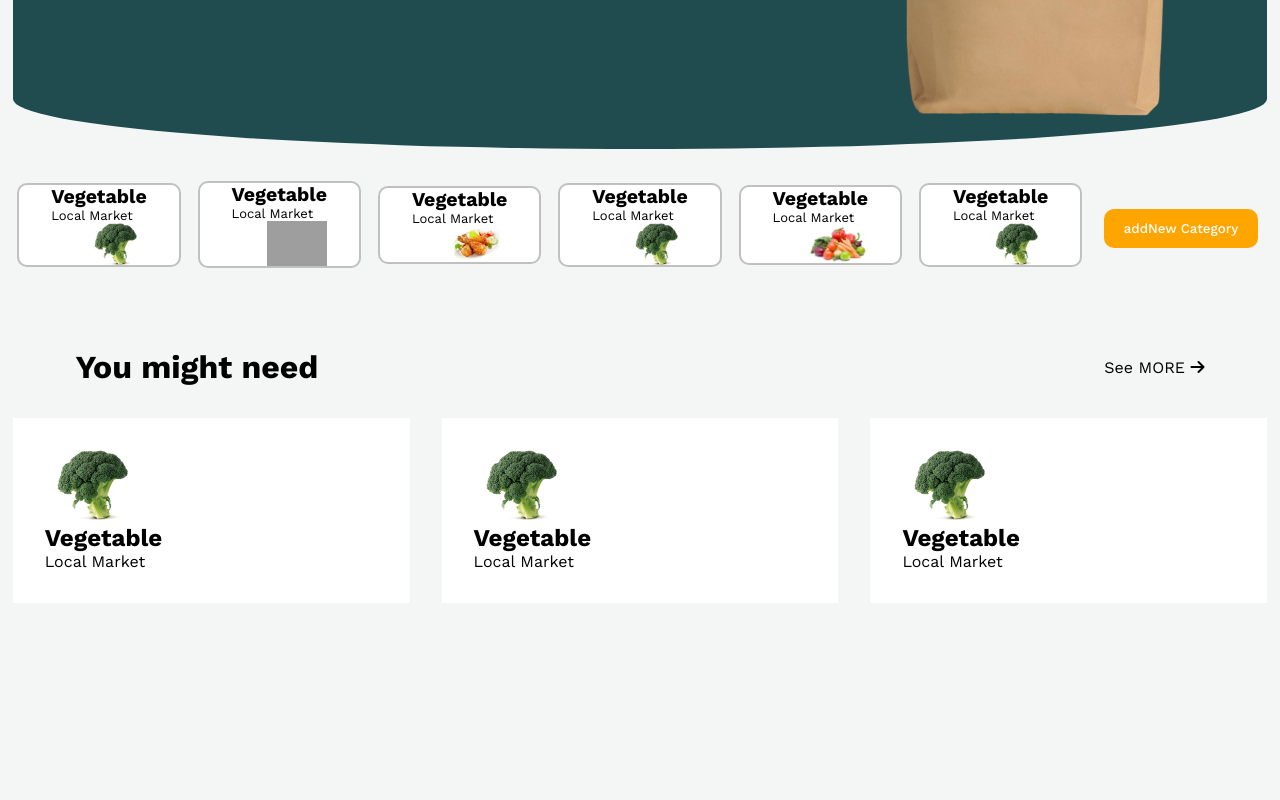
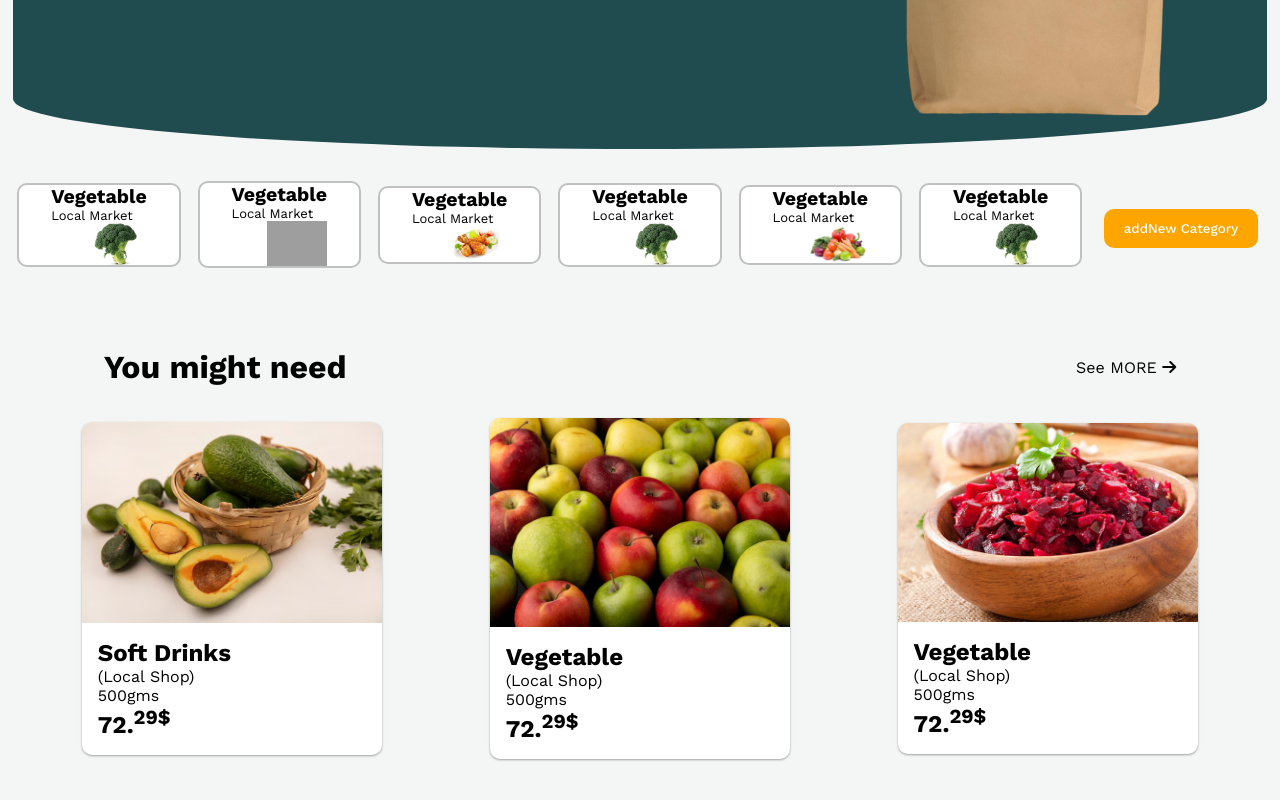
Before and after one commit to SucciHack/Second-Ecommerce, a plain HTML site: page index.html in a window 1280 px wide. Shown: the part 442-1242 px from the top of the page. Before the commit the page ends 1125 px from the top, so only its background shows below. Drawn offline with nearby package versions, Linux system fonts and the light colour scheme; grey boxes are pictures that could not be loaded; a web font is replaced by a local one.

Commit message:
Added images
Added images

```diff
--- a/index.html
+++ b/index.html
@@ -91,24 +91,36 @@
         </div>
         <div class="productSection">
             <div class="cardp">
-                <img src="./images/broccoli.png" alt="" width="100px">
+                <div class="img">
+                    <img src="./images/avocadoProd.avif" alt="">
+                </div>
                 <div class="content">
-                    <h2>Vegetable</h2>
-                    <p>Local Market</p>
+                    <h2>Soft Drinks</h2>
+                    <p>(Local Shop)</p>
+                    <p>500gms</p>
+                    <h2>72.<sup>29$</sup></h2>
                 </div>
             </div>
             <div class="cardp">
-                <img src="./images/broccoli.png" alt="" width="100px">
+                <div class="img">
+                    <img src="./images/applesProd.avif" alt="">
+                </div>
                 <div class="content">
                     <h2>Vegetable</h2>
-                    <p>Local Market</p>
+                    <p>(Local Shop)</p>
+                    <p>500gms</p>
+                    <h2>72.<sup>29$</sup></h2>
                 </div>
             </div>
             <div class="cardp">
-                <img src="./images/broccoli.png" alt="" width="100px">
+                <div class="img">
+                    <img src="./images/beetrootProd.avif" alt="">
+                </div>
                 <div class="content">
                     <h2>Vegetable</h2>
-                    <p>Local Market</p>
+                    <p>(Local Shop)</p>
+                    <p>500gms</p>
+                    <h2>72.<sup>29$</sup></h2>
                 </div>
             </div>
         </div>
--- a/partials/_products.scss
+++ b/partials/_products.scss
@@ -1,4 +1,6 @@
 .products{
+    width: 95%;
+    margin: 0 auto;
     .head{
         display: flex;
         align-items: center;
@@ -22,8 +24,25 @@
         padding:0;
         .cardp{
             background-color: white;
-            width: 100%;
-            padding: 2rem;
+            width: 80%;
+            border-radius: 10px;
+            overflow: hidden;
+            box-shadow: rgba(0, 0, 0, 0.12) 0px 1px 3px, rgba(0, 0, 0, 0.24) 0px 1px 2px;
+
+            .img{
+                img{
+                    width: 100%;
+                    height: 100%;
+                    display: block;
+                    object-fit: cover;
+                    transition: .3s ease-in-out;
+                }:hover{
+                    scale: 1.09;
+                }
+            }
+            .content{
+                padding: 1rem;
+            }
         }
     }
 
```
Also changed, not shown: images/applesProd.avif (added), images/avocadoProd.avif (added), images/beetrootProd.avif (added), images/fruitProd.avif (added), images/softDrinks.jpg (added), style.css, 1 other file.
